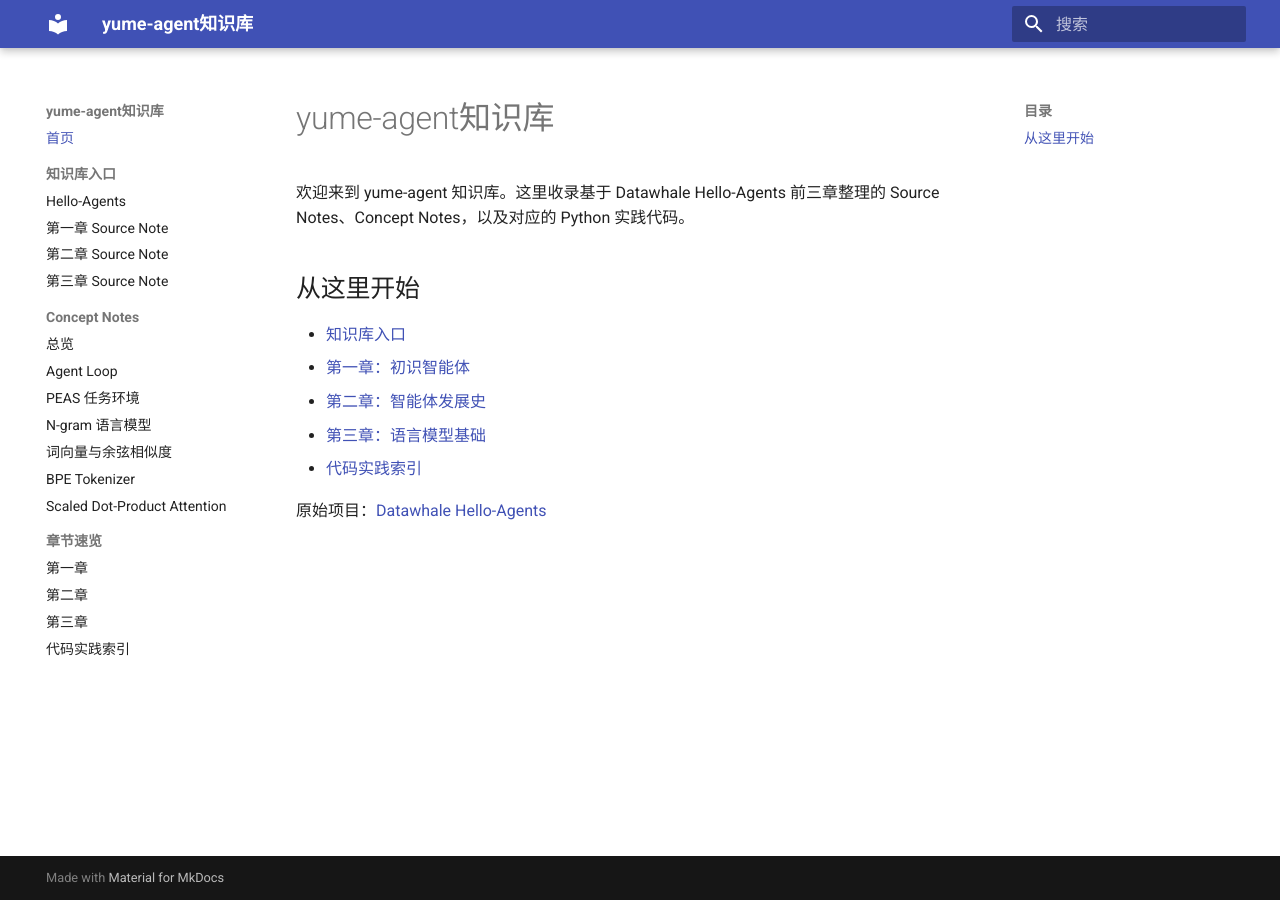
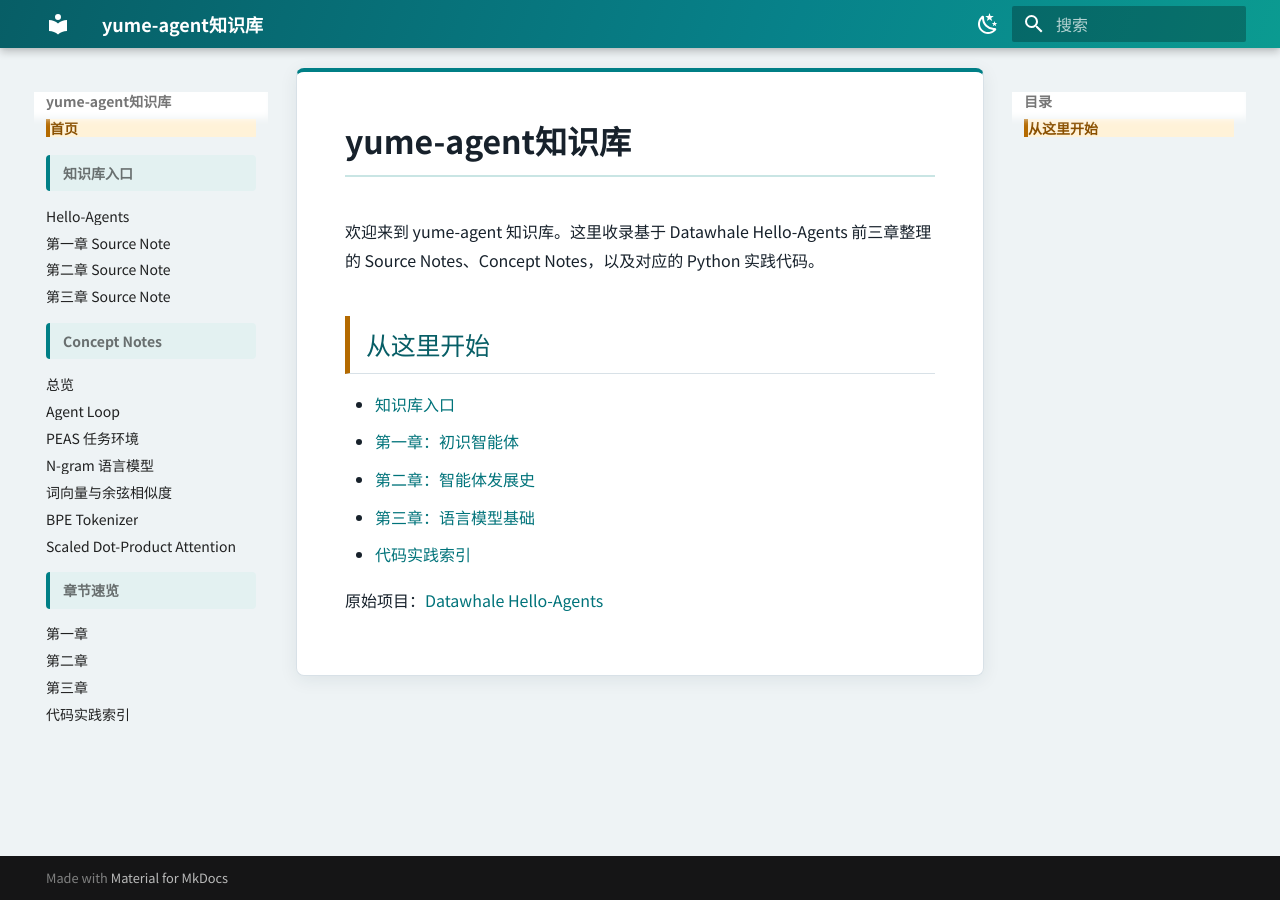
Before and after one commit to dream1352110-ship-it/yume-agent, an MkDocs documentation site: the page built from docs/index.md, in a window 1280 px wide. Built offline with MkDocs 1.6.1 and Material for MkDocs 9.7.7, drawn with Linux system fonts in a browser that asks for light colours.

Commit message:
style: improve knowledge base visual hierarchy

```diff
--- /dev/null
+++ b/docs/stylesheets/extra.css
@@ -0,0 +1,135 @@
+:root {
+  --kb-ink: #17212b;
+  --kb-muted: #5b6875;
+  --kb-line: #d8e1e7;
+  --kb-panel: #f5f8fa;
+  --kb-teal: #007f86;
+  --kb-amber: #b46a00;
+}
+
+body {
+  background: #eef3f5;
+}
+
+.md-header {
+  background: linear-gradient(110deg, #075e66 0%, #07828a 62%, #0b9b91 100%);
+}
+
+.md-tabs {
+  background: #064f57;
+}
+
+.md-main__inner {
+  margin-top: 1rem;
+}
+
+.md-content__inner {
+  max-width: 920px;
+  margin: 0 auto 2rem;
+  padding: 2rem 2.4rem 3rem;
+  background: #fff;
+  border: 1px solid var(--kb-line);
+  border-top: 4px solid var(--kb-teal);
+  border-radius: 8px;
+  box-shadow: 0 4px 18px rgba(25, 52, 67, 0.08);
+}
+
+.md-content h1 {
+  color: var(--kb-ink);
+  font-weight: 750;
+  letter-spacing: 0;
+  border-bottom: 2px solid #c9e5e4;
+  padding-bottom: 0.65rem;
+}
+
+.md-content h2 {
+  color: #075e66;
+  border-left: 5px solid var(--kb-amber);
+  border-bottom: 1px solid var(--kb-line);
+  padding: 0.55rem 0 0.55rem 0.8rem;
+  margin-top: 2rem;
+}
+
+.md-content h3 {
+  color: #344653;
+}
+
+.md-content p,
+.md-content li {
+  color: var(--kb-ink);
+  line-height: 1.85;
+}
+
+.md-nav__item--section > .md-nav__link {
+  color: #075e66;
+  font-weight: 750;
+  background: #e3f1f1;
+  border-left: 4px solid var(--kb-teal);
+  border-radius: 4px;
+  margin: 0.35rem 0;
+  padding: 0.45rem 0.65rem;
+}
+
+.md-nav__item .md-nav__link--active {
+  color: #8a5000;
+  background: #fff2d8;
+  border-left: 4px solid var(--kb-amber);
+  font-weight: 700;
+}
+
+.md-typeset table:not([class]) {
+  display: table;
+  width: 100%;
+  border: 1px solid var(--kb-line);
+  border-radius: 6px;
+  overflow: hidden;
+  box-shadow: 0 2px 8px rgba(25, 52, 67, 0.05);
+}
+
+.md-typeset table:not([class]) th {
+  background: #dff0ef;
+  color: #075e66;
+  font-weight: 750;
+}
+
+.md-typeset table:not([class]) tr:nth-child(even) td {
+  background: #f7fafb;
+}
+
+.md-typeset pre > code {
+  border: 1px solid #cbd9df;
+  border-left: 4px solid var(--kb-teal);
+  border-radius: 5px;
+}
+
+.md-typeset code {
+  background: #edf3f5;
+  color: #8a5000;
+  border: 1px solid #d6e2e7;
+}
+
+.md-typeset a {
+  color: #00737a;
+  text-decoration-color: #8bc7c5;
+  text-underline-offset: 3px;
+}
+
+.md-typeset a:hover {
+  color: #b46a00;
+}
+
+.md-typeset blockquote {
+  border-left: 5px solid var(--kb-amber);
+  background: #fff8e9;
+  color: #4b3a20;
+  padding: 0.7rem 1rem;
+  border-radius: 0 5px 5px 0;
+}
+
+@media screen and (max-width: 768px) {
+  .md-content__inner {
+    margin: 0 0.6rem 1rem;
+    padding: 1.25rem 1rem 2rem;
+    border-radius: 6px;
+  }
+}
--- a/mkdocs.yml
+++ b/mkdocs.yml
@@ -6,6 +6,24 @@
 theme:
   name: material
   language: zh
+  font:
+    text: Noto Sans SC
+    code: JetBrains Mono
+  palette:
+    - media: "(prefers-color-scheme: light)"
+      scheme: default
+      primary: teal
+      accent: amber
+      toggle:
+        icon: material/weather-night
+        name: 切换到深色模式
+    - media: "(prefers-color-scheme: dark)"
+      scheme: slate
+      primary: teal
+      accent: amber
+      toggle:
+        icon: material/weather-sunny
+        name: 切换到浅色模式
   features:
     - navigation.sections
     - navigation.top
@@ -24,6 +42,9 @@
   - pymdownx.tasklist
   - toc:
       permalink: true
+
+extra_css:
+  - stylesheets/extra.css
 
 nav:
   - 首页: index.md
```
